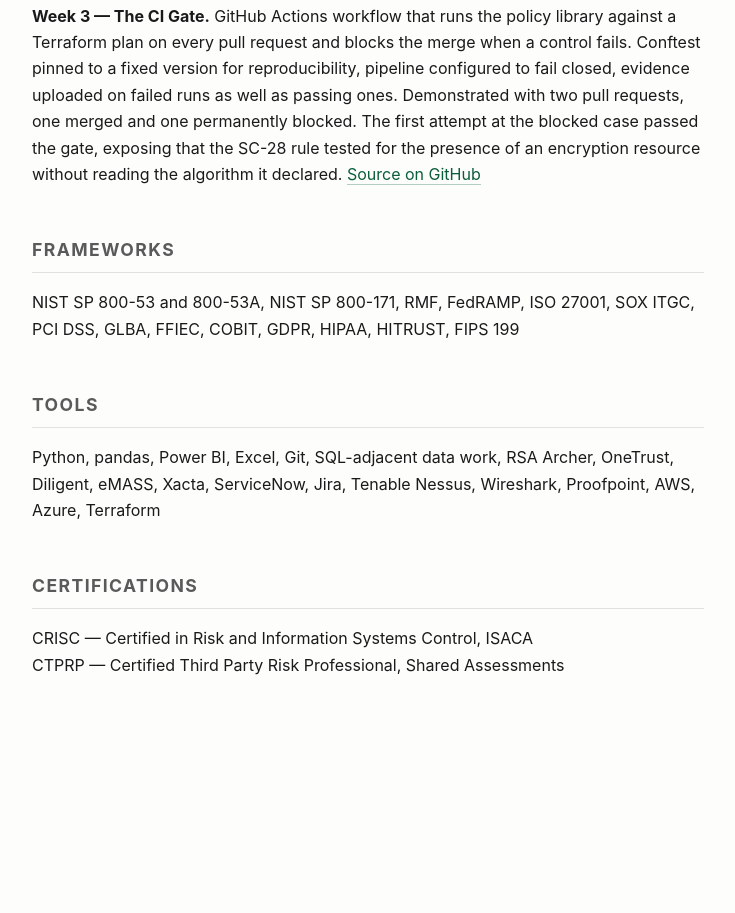
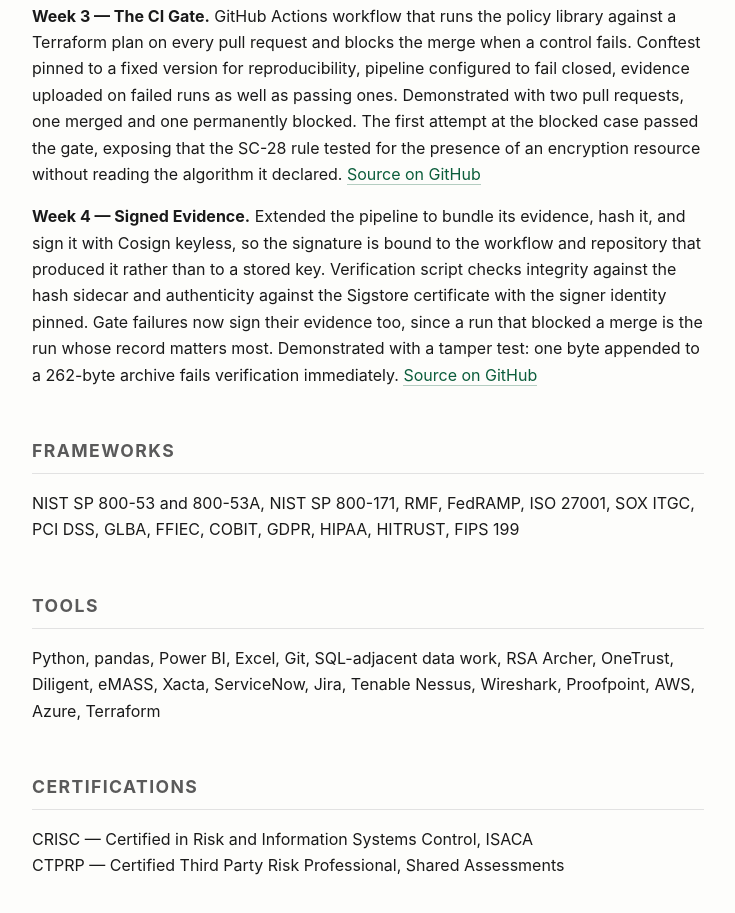
Before and after one commit to johnnyvaughanii-cyber/portfolio-site, a plain HTML site: page index.html in a window 1280 px wide. Shown: the part 3563-4476 px from the top of the page, without its empty margins (272-1007 px from the left). Before the commit the page ends 4321 px from the top, so only its background shows below. Drawn offline with Linux system fonts and the light colour scheme.

Commit message:
Add week 4: signed evidence and chain of custody

```diff
--- a/index.html
+++ b/index.html
@@ -72,6 +72,7 @@
   <p><strong>Week 1 — Compliant S3 Infrastructure as Code.</strong> Terraform module provisioning an S3 bucket that enforces five NIST SP 800-53 controls: SC-28 (server-side encryption by default), AC-3 (public access blocked on all four vectors), CM-6 (versioning and four mandatory tags via provider default_tags), and AU-3/AU-6 (access logging to a segregated log bucket). Emits machine-readable proof of every control as JSON rather than screenshots, and includes a Terraform output that surfaces the encryption algorithm in effect, so the attestation cannot drift from what it attests to. <a href="https://github.com/johnnyvaughanii-cyber/grc-pipeline">Source on GitHub</a></p>
   <p><strong>Week 2 — Executable Controls.</strong> Three Rego policies that read Terraform plan output and return a verdict on SC-28, AC-3, and CM-6, each with unit tests covering both the compliant and violating case. The policies match resources by declared reference rather than by name, because at plan time the bucket name does not yet exist. First run against real infrastructure surfaced 36 false positives from a control scoped too broadly, documented in the repo alongside the fix. <a href="https://github.com/johnnyvaughanii-cyber/grc-pipeline/tree/main/week-2">Source on GitHub</a></p>
   <p><strong>Week 3 — The CI Gate.</strong> GitHub Actions workflow that runs the policy library against a Terraform plan on every pull request and blocks the merge when a control fails. Conftest pinned to a fixed version for reproducibility, pipeline configured to fail closed, evidence uploaded on failed runs as well as passing ones. Demonstrated with two pull requests, one merged and one permanently blocked. The first attempt at the blocked case passed the gate, exposing that the SC-28 rule tested for the presence of an encryption resource without reading the algorithm it declared. <a href="https://github.com/johnnyvaughanii-cyber/grc-pipeline/tree/main/week-3">Source on GitHub</a></p>
+  <p><strong>Week 4 — Signed Evidence.</strong> Extended the pipeline to bundle its evidence, hash it, and sign it with Cosign keyless, so the signature is bound to the workflow and repository that produced it rather than to a stored key. Verification script checks integrity against the hash sidecar and authenticity against the Sigstore certificate with the signer identity pinned. Gate failures now sign their evidence too, since a run that blocked a merge is the run whose record matters most. Demonstrated with a tamper test: one byte appended to a 262-byte archive fails verification immediately. <a href="https://github.com/johnnyvaughanii-cyber/grc-pipeline/tree/main/week-4">Source on GitHub</a></p>
   <h2>Frameworks</h2>
   <p>NIST SP 800-53 and 800-53A, NIST SP 800-171, RMF, FedRAMP, ISO 27001, SOX ITGC, PCI DSS, GLBA, FFIEC, COBIT, GDPR, HIPAA, HITRUST, FIPS 199</p>
 
```
